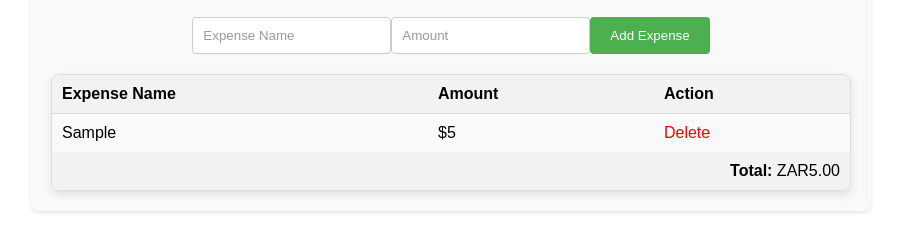
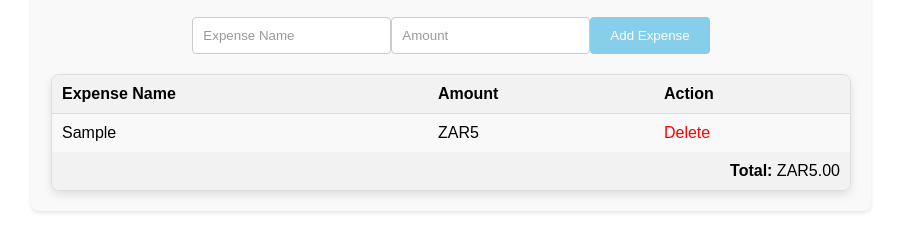
Before and after one commit to bshongwe/Code_Alpha_Expense_Tracker, a plain HTML site: page index.html in a window 1280 px wide. Both pictures are taken after typing "Sample", "5" into the empty fields and a click on the button "Add Expense". Shown: the part 101-352 px from the top of the page, without its empty margins (189-1090 px from the left). Drawn offline with Linux system fonts and the light colour scheme.

Commit message:
script.js - edited currency

```diff
--- a/script.js
+++ b/script.js
@@ -25,7 +25,7 @@ function renderExpenses() {
 		const expenseRow = document.createElement("tr");
 		expenseRow.innerHTML = `
       <td>${expense.name}</td>
-      <td>$${expense.amount}</td>
+      <td>ZAR${expense.amount}</td>
       <td class="delete-btn" data-id="${i}">Delete</td>
     `;
 		expenseList.appendChild(expenseRow);
--- a/style.css
+++ b/style.css
@@ -42,7 +42,7 @@ input[type="number"]::placeholder {
 
 button {
     padding: 10px 20px;
-    background-color: #4caf50;
+    background-color: #87CEEB;
     color: white;
     border: none;
     border-radius: 4px;
@@ -50,7 +50,7 @@ button {
 }
 
 button:hover {
-    background-color: #45a049;
+    background-color: #1E90FF;
 }
 
 .expense-table {
```
